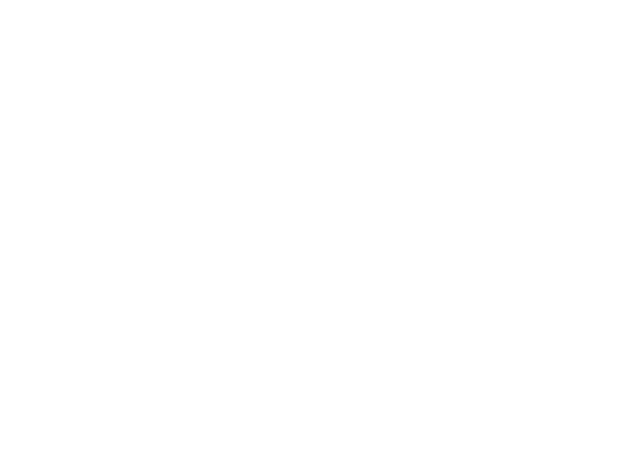
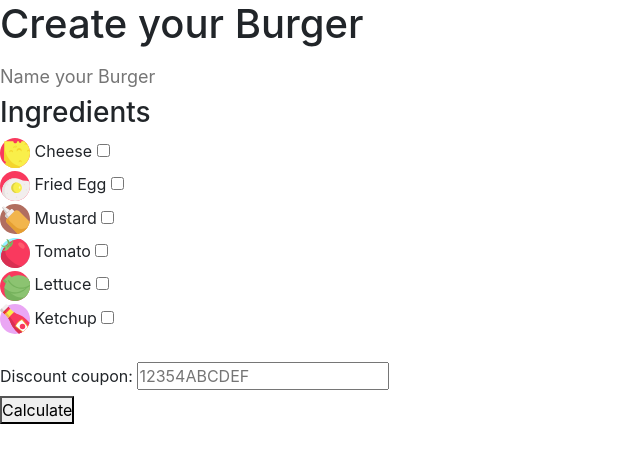
Before and after one commit to 10xMike/js-burger, a plain HTML site: page index.html in a window 1280 px wide. Shown: the whole page, without its empty margins (0-640 px from the left). Drawn offline with nearby package versions, Linux system fonts and the light colour scheme.

Commit message:
Inseriti i primi elementi di interfaccia

```diff
--- a/assets/css/style.css
+++ b/assets/css/style.css
@@ -0,0 +1,20 @@
+*{
+    box-sizing: border-box;
+    margin: 0;
+    padding: 0;
+}
+
+body{
+    width: 100vh;
+}
+
+.burger_name{
+    width: 500px;
+    height: 40px;
+    border: none;
+    font-size: large;
+}
+.icons{
+    width: 30px;
+    height: auto;
+}
--- a/index.html
+++ b/index.html
@@ -5,9 +5,69 @@
     <meta http-equiv="X-UA-Compatible" content="IE=edge">
     <meta name="viewport" content="width=device-width, initial-scale=1.0">
     <title>JS Burger</title>
+    <!-- Google Fonts -->
+    <link rel="preconnect" href="https://fonts.gstatic.com">
+    <link href="https://fonts.googleapis.com/css2?family=Playfair+Display&display=swap" rel="stylesheet">
+    <!-- Boostrap -->
+    <link rel="stylesheet" href="https://cdn.jsdelivr.net/npm/bootstrap@4.6.0/dist/css/bootstrap.min.css"
+        integrity="sha384-B0vP5xmATw1+K9KRQjQERJvTumQW0nPEzvF6L/Z6nronJ3oUOFUFpCjEUQouq2+l" crossorigin="anonymous">
+    <!-- Style CSS -->
     <link rel="stylesheet" href="./assets/css/style.css">
 </head>
 <body>
+    <header id="site_header">
+        <h1>Create your Burger</h1>
+    </header>
+    <!-- /#site_header -->
+
+    <main id="site_main">
+        <input type="text" id="burger" name="burger" placeholder="Name your Burger" class="burger_name">
+        <h3>Ingredients</h3>
+        <div class="form_group">
+            <img src="./assets/img/cheese.svg" alt="cheese_icon" class="icons">
+            <label for="cheese">Cheese</label>
+            <input type="checkbox" id="cheese" name="cheese">
+        </div>
+        <div class="form_group">
+            <img src="./assets/img/fried-egg.svg" alt="friedegg_icon" class="icons">
+            <label for="eggs">Fried Egg</label>
+            <input type="checkbox" id="eggs" name="eggs">
+        </div>
+        <div class="form_group">
+            <img src="./assets/img/mustard.svg" alt="mustard_icon" class="icons">
+            <label for="mustard">Mustard</label>
+            <input type="checkbox" id="mustard" name="mustard">
+        </div>
+        <div class="form_group">
+            <img src="./assets/img/tomato.svg" alt="tomato_icon" class="icons">
+            <label for="tomato">Tomato</label>
+            <input type="checkbox" id="tomato" name="tomato">
+        </div>
+        <div class="form_group">
+            <img src="./assets/img/lettuce.svg" alt="lettuce_icon" class="icons">
+            <label for="lettuce">Lettuce</label>
+            <input type="checkbox" id="lettuce" name="lettuce">
+        </div>
+        <div class="form_group">
+            <img src="./assets/img/ketchup.svg" alt="ketchup_icon" class="icons">
+            <label for="ketchup">Ketchup</label>
+            <input type="checkbox" id="ketchup" name="ketchup">
+        </div><br>
+        <!-- /.form_group -->
+        <div class="discount">
+            <label for="discount">Discount coupon:</label>
+            <input type="text" id="discount" name="discount" placeholder="12354ABCDEF">
+        </div>
+        <div class="button">
+            <button>Calculate</button>
+        </div>
+    </main>
+    <!-- /#site_main -->
+
+    <footer id="site_footer">
+
+    </footer>
+    <!-- /#site_footer -->
 
 
     <script src="./assets/js/main.js"></script>
```
